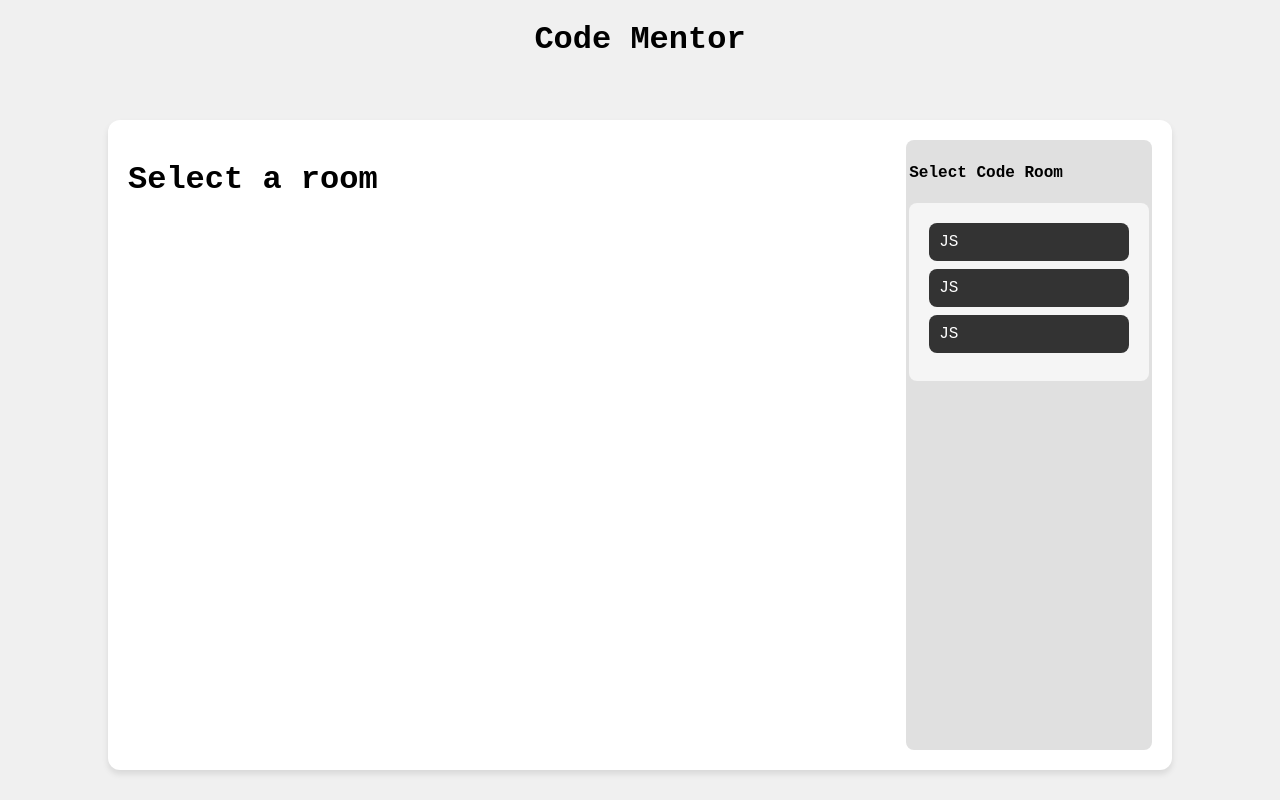
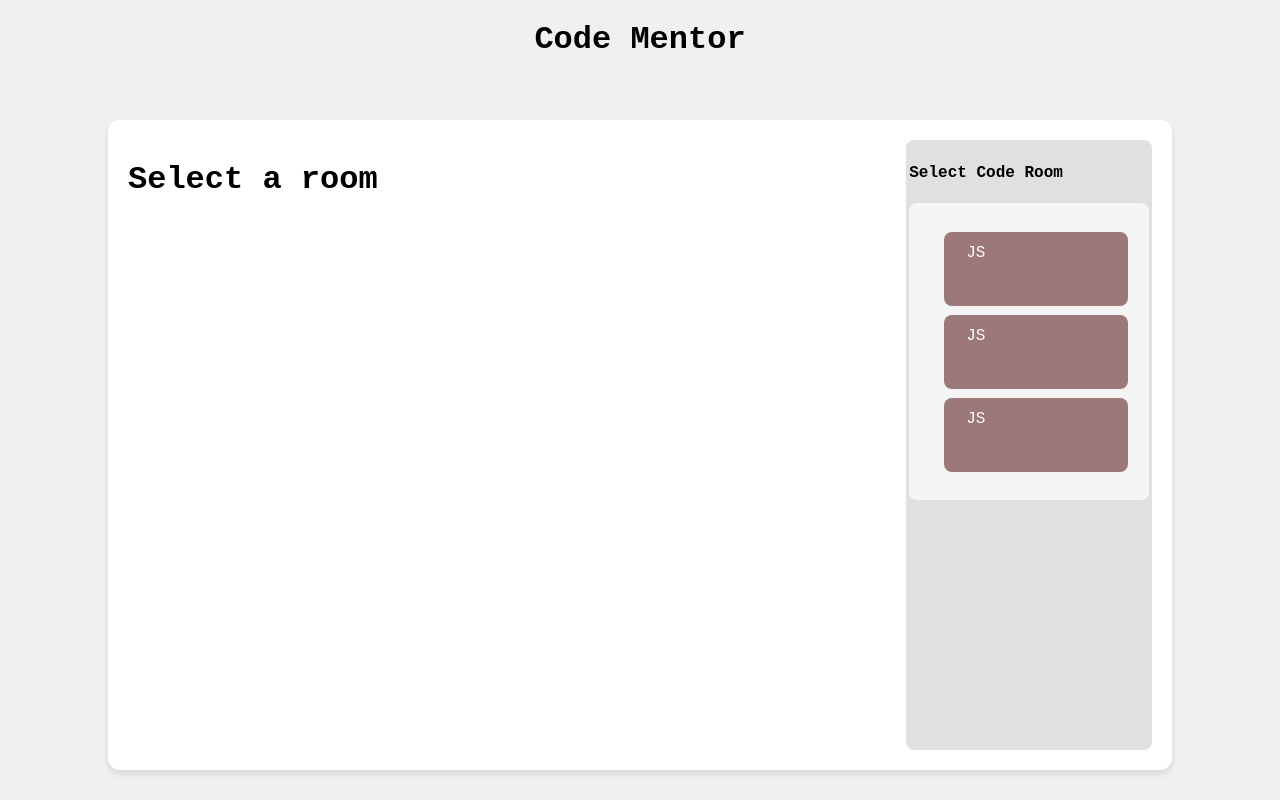
Before and after one commit to ShaharWeissman/Code-Mentor, a React (Vite) app in the folder client/: page / in a window 1280 px wide. Built offline with nearby package versions, Linux system fonts and the light colour scheme; no server answers.

Commit message:
Update RoomList.css

```diff
--- a/client/src/components/RoomList.css
+++ b/client/src/components/RoomList.css
@@ -1,16 +1,23 @@
-/* CodeBlock.css */
 .room-btn {
-  display: flex;
-  flex-wrap: wrap;
-  gap: 20px;
+  display: block;
+  align-items: center;
+  justify-content: center;
+  gap: 8px;
   margin-bottom: 8px;
-  background-color: #333;
+  margin-top: 9px;
+  margin-left: 15px;
+  background-color: #9c7878;
   color: #fff;
-  padding: 10px;
+  padding: 10px 20px;
   border-radius: 8px;
-  width: calc(100% - 20px); /* Adjust the width of each block */
+  width: calc(80% - 20px);
+  height: 50px;
+  cursor: pointer;
+  border: 2px solid transparent;
+  transition: all 0.3s ease;
 }
 
 .room-btn:hover {
   opacity: 0.8;
+  border-color: #fff;
 }
```
